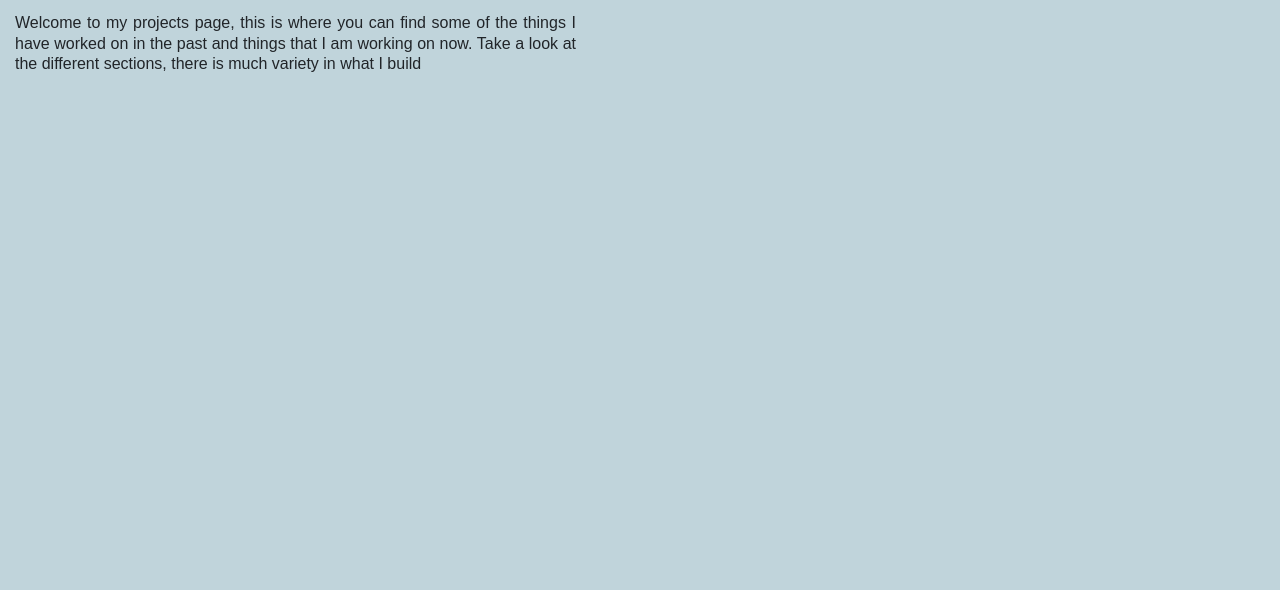
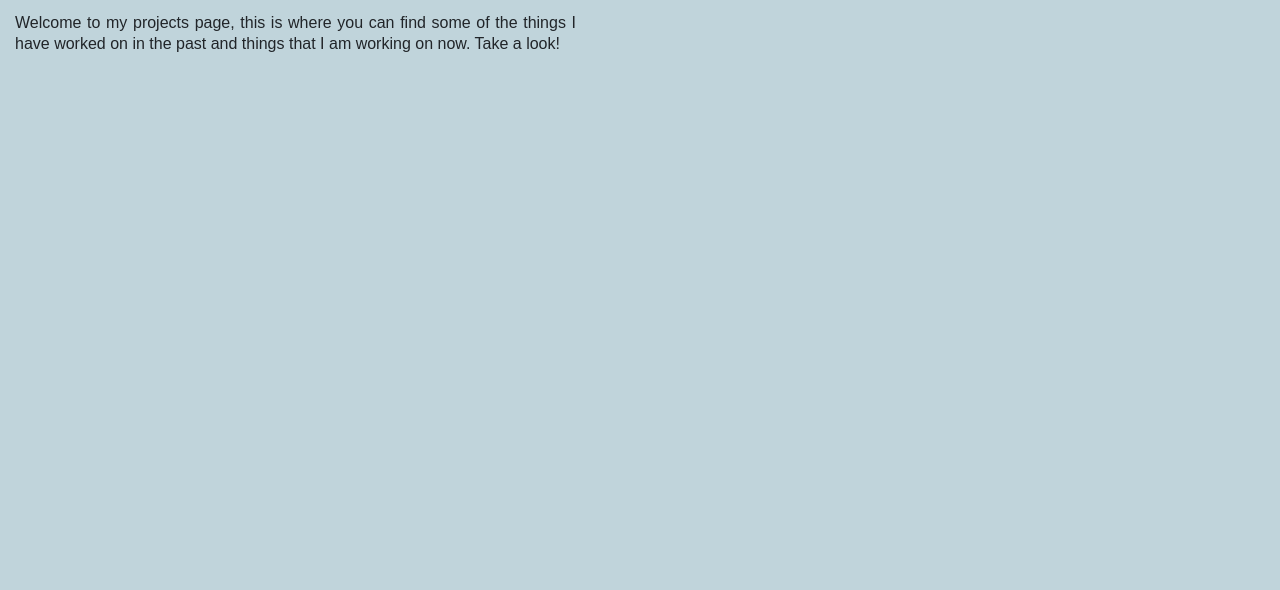
Before and after one commit to xavierhazzardadmin/xavierhazzardadmin.github.io, a plain HTML site: page gallery/index.html in a window 1280 px wide. Shown: the part 210-800 px from the top of the page. Drawn offline with nearby package versions, Linux system fonts and the light colour scheme; files whose address does not match are found by name; a web font is replaced by a local one.

Commit message:
Fix for url

```diff
--- a/gallery/index.html
+++ b/gallery/index.html
@@ -48,7 +48,7 @@
 				>
 					<ul class="navbar-nav m-auto">
 						<li class="nav-item">
-							<a class="nav-link" href="/xavierhazzard">Home</a>
+							<a class="nav-link" href="../">Home</a>
 						</li>
 						<li class="nav-item">
 							<a class="nav-link" href="">My Projects</a>
@@ -66,8 +66,7 @@
 				<p>
 					Welcome to my projects page, this is where you can find some
 					of the things I have worked on in the past and things that I
-					am working on now. Take a look at the different sections,
-					there is much variety in what I build
+					am working on now. Take a look!
 				</p>
 			</div>
 		</div>
```
